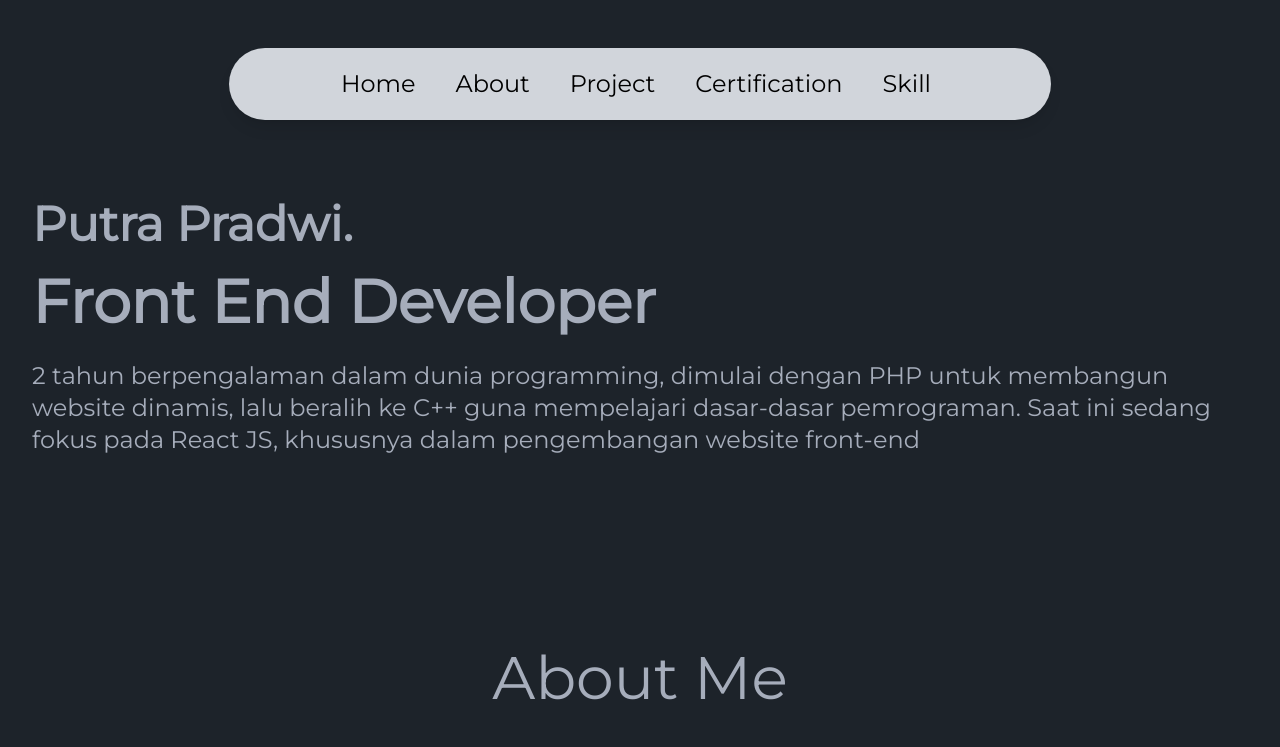
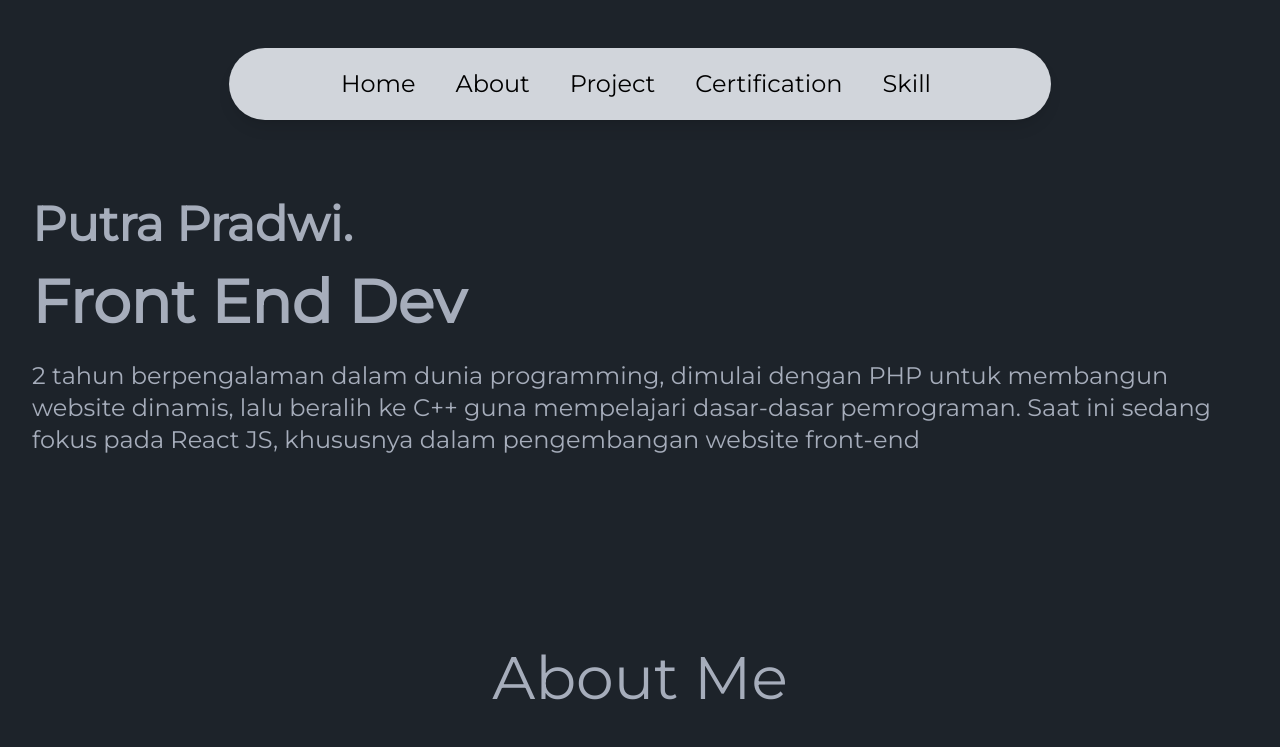
Before and after one commit to Igprad01/new_websiteku, a React (Vite) app: page / in a window 1280 px wide. Shown: the top 747 px of the page. Built offline with nearby package versions, Linux system fonts and the light colour scheme.

Commit message:
add vue js to skill

```diff
--- a/src/Components/Layouts/Hero_Section/Hero_section.jsx
+++ b/src/Components/Layouts/Hero_Section/Hero_section.jsx
@@ -6,7 +6,7 @@ import Aos from "aos";
 import "aos/dist/aos.css";
 
 const HeroSection= () => {
-    const TextRunning = ['front end developer', 'Data entry']
+    const TextRunning = ['front end dev', 'Data entry']
     const [textIndex, setTextIndex] = useState(0)
 
     useEffect(() => {
--- a/src/Components/Layouts/Section_skill/Skill.jsx
+++ b/src/Components/Layouts/Section_skill/Skill.jsx
@@ -13,6 +13,7 @@ const skill = () => {
         {id:5, img:'/Logo/sheet.png'},
         {id:6, img:'/Logo/looker-studio.png'},
         {id:7, img:'/Logo/SQL.png'},
+        {id:8, img:'/Logo/Vue.js.png'},
     ]
 
     return (
```
Also changed, not shown: public/Logo/Vue.js.png (added).
